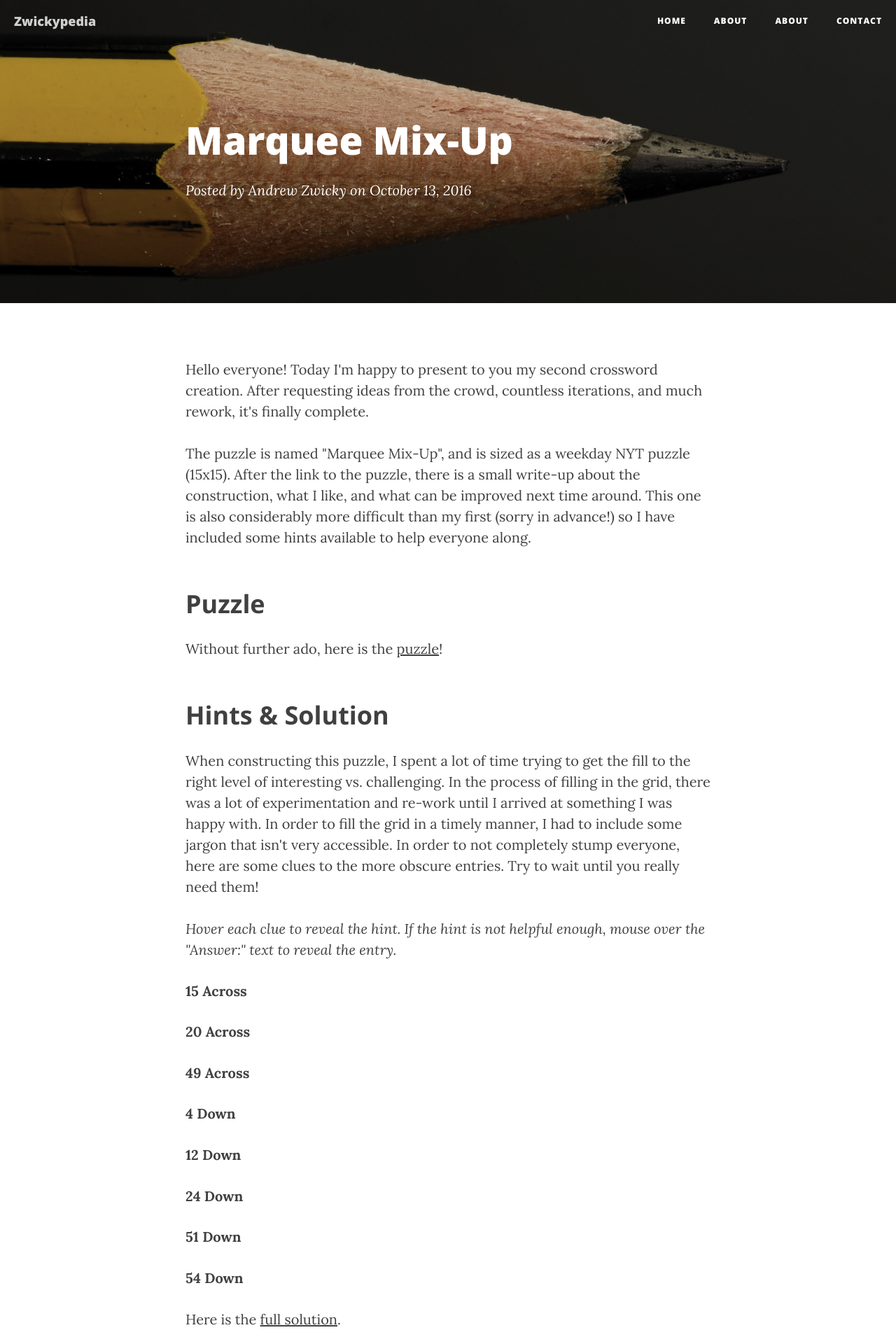
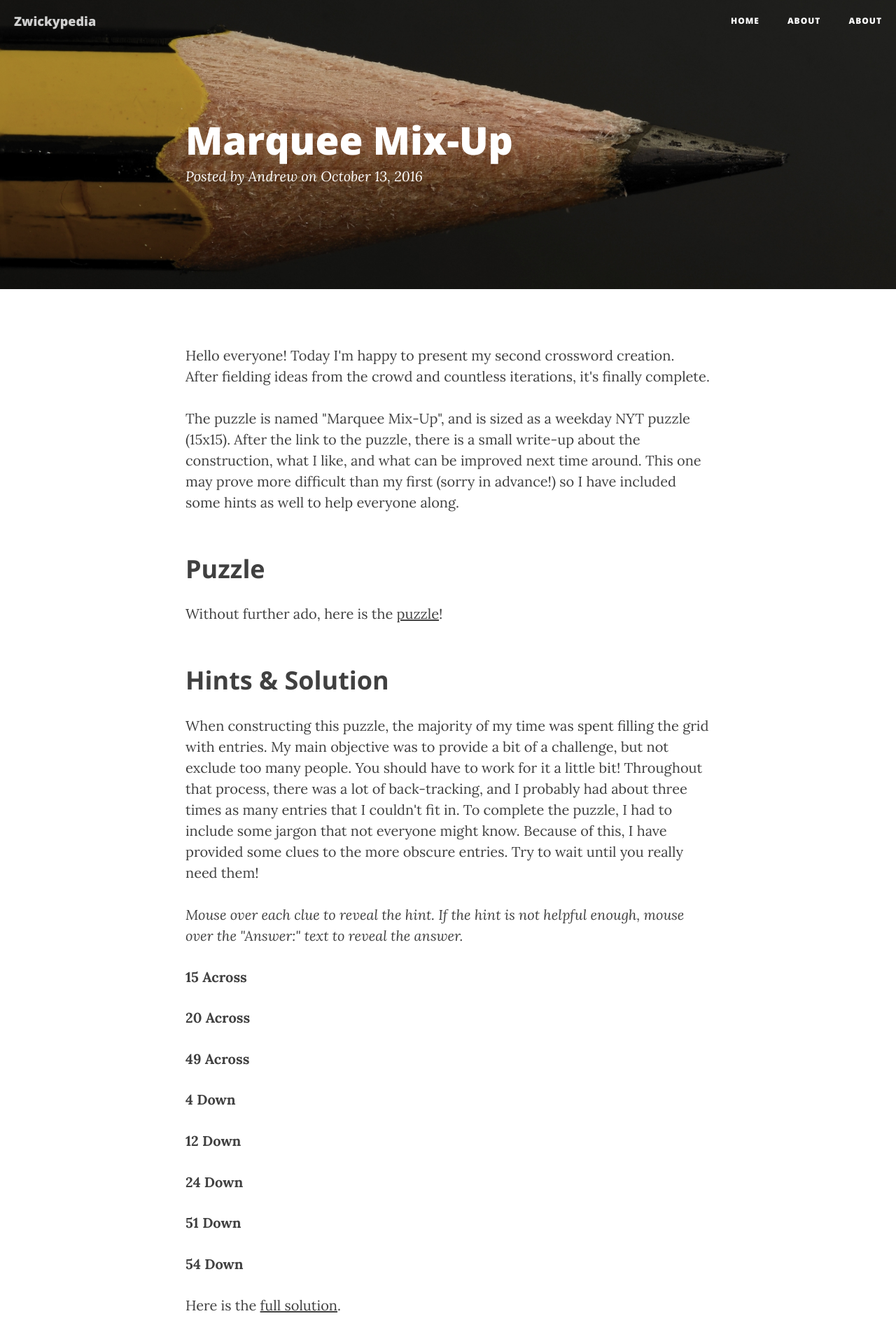
Before and after one commit to garth5689/garth5689.github.io, a Jekyll site: the page built from _posts/2016-10-13-crossword_marquee.markdown, in a window 1280 px wide. Shown: the top 1920 px of the page at 70% size. Built offline with Jekyll 4.4.1, drawn with Linux system fonts in a browser that asks for light colours; nearby versions of some CDN libraries; some of the changed text lies outside the part shown.

Commit message:
Style updates and content updates

```diff
--- a/_config.yml
+++ b/_config.yml
@@ -6,7 +6,6 @@
 description: ""
 baseurl: ""
 url: "http://andrewzwicky.github.io/"
-twitter_username: andrewzwicky
 github_username:  andrewzwicky
 facebook_username:  andrew.v.zwicky
 email_username:  andrew.zwicky@gmail.com
--- a/_posts/2016-10-13-crossword_marquee.markdown
+++ b/_posts/2016-10-13-crossword_marquee.markdown
@@ -1,23 +1,22 @@
 ---
 layout:     post
 title:      "Marquee Mix-Up"
-subtitle:   ""
 date:       2016-10-13 8:00:00
-author:     "Andrew Zwicky"
+author:     "Andrew"
 header-img: "img/Pencil_macro_2_kamranki.jpg"
 ---
 
-<p>Hello everyone! Today I'm happy to present to you my second crossword creation.  After requesting ideas from the crowd, countless iterations, and much rework, it's finally complete.</p>
+<p>Hello everyone! Today I'm happy to present my second crossword creation.  After fielding ideas from the crowd and countless iterations, it's finally complete.</p>
 
-<p>The puzzle is named "Marquee Mix-Up", and is sized as a weekday NYT puzzle (15x15).  After the link to the puzzle, there is a small write-up about the construction, what I like, and what can be improved next time around.  This one is also considerably more difficult than my first (sorry in advance!) so I have included some hints available to help everyone along.</p>
+<p>The puzzle is named "Marquee Mix-Up", and is sized as a weekday NYT puzzle (15x15).  After the link to the puzzle, there is a small write-up about the construction, what I like, and what can be improved next time around.  This one may prove more difficult than my first (sorry in advance!) so I have included some hints as well to help everyone along.</p>
 <!--break-->
 
 <h2 class="section-heading">Puzzle</h2>
 <p>Without further ado, here is the <a href="{{ site.url }}assets/MarqueeMixUp_Puzzle.pdf">puzzle</a>!</p>
 
 <h2 class="section-heading">Hints & Solution</h2>
-<p>When constructing this puzzle, I spent a lot of time trying to get the fill to the right level of interesting vs. challenging.  In the process of filling in the grid, there was a lot of experimentation and re-work until I arrived at something I was happy with.  In order to fill the grid in a timely manner, I had to include some jargon that isn't very accessible.  In order to not completely stump everyone, here are some clues to the more obscure entries.  Try to wait until you really need them!</p>
-<p><i>Hover each clue to reveal the hint.  If the hint is not helpful enough, mouse over the "Answer:" text to reveal the entry.</i></p>
+<p>When constructing this puzzle, the majority of my time was spent filling the grid with entries.  My main objective was to provide a bit of a challenge, but not exclude too many people.  You should have to work for it a little bit!  Throughout that process, there was a lot of back-tracking, and I probably had about three times as many entries that I couldn't fit in.  To complete the puzzle, I had to include some jargon that not everyone might know.  Because of this, I have provided some clues to the more obscure entries.  Try to wait until you really need them!</p>
+<p><i>Mouse over each clue to reveal the hint.  If the hint is not helpful enough, mouse over the "Answer:" text to reveal the answer.</i></p>
 
 <p><div style="display: inline-block;" class='hov' id='15A'><b>15 Across</b></div>
 <div id='15Arev' class='hovcontent'>This refers to the composition of the soil, and this type of soil is considered ideal for farming and gardening.  This soil contains approximately equal amounts of sand and silt, and slightly less clay.
@@ -32,7 +31,7 @@
 <div id='20AArev' class='hovcontent'>TUQUE</div></div></p>
 
 <p><div style="display: inline-block;" class='hov' id='49A'><b>49 Across</b></div>
-<div id='49Arev' class='hovcontent'>This one is pretty tough.  Air is typically refered to as being 'handled' when being circulated, and that is part of the acronym.
+<div id='49Arev' class='hovcontent'>Air is typically refered to as being 'handled' when being circulated.  This 'handling' is part of the acronym that I'm looking for.
 <br>
 <div style="display: inline-block;" class='hov' id='49AA'><b>Answer:</b></div>
 <div id='49AArev' class='hovcontent'>AHU</div></div></p>
@@ -70,7 +69,7 @@
 <p>Here is the <a href="{{ site.url }}assets/MarqueeMixUp_Solution.pdf">full solution</a>.</p>
 
 <h2 class="section-heading">Construction Notes</h2>
-<p>I don't remember exactly how I thought of this theme, but it appealed to me because of the many possibilities for theme clues.  For this theme, I generated many possibilities, many of which I can't find any longer, including:</p>
+<p>I don't remember exactly how I thought of this theme, but I thought it had enough appeal to follow through on, so I decided to come up with some possible theme entries.  The other theme entries that I brainstormed are lost somewhere, but I did manage to remember a few:</p>
 WARRENARONOFSKY (15)<br>
 DARRENBUFFET (12)<br>
 GARRISONFORD (12)<br>
@@ -84,19 +83,20 @@
 </ul></p>
 
 <p>As far as the clues go, I am fond of:
-<ul>
-<li>FATTONY</li>
-<li>PIMLICO</li>
-<li>KUBIAK</li>
-<li>DYNAMO</li>
-<li>SOCHI</li>
-</ul></p>
+<ul style="list-style-type:none">
+<li><b>FATTONY</b>  This one happened to fit nicely, and I really like the level of obscurity.  For Simpsons fans, it shouldn't be too bad and for others, a potential light bulb moment.</li>
+<li><b>PIMLICO</b>  Again, I think this entry is an appropriate level of obscure.  Some might know it right away, but I think a lot of people will need a few letters. </li>
+<li><b>KUBIAK</b>  Gary Kubiak brings current events into the mix, and the Super Bowl connection makes it a bit more accessible.</li>
+<li><b>DYNAMO</b>  I just like this word quite a bit, it's interesting and not seen very often.</li>
+</ul>
+</p>
 
+<h2 class="section-heading">Next Time</h2>
+<p>All-in-all, I'm pretty happy with the result.  If I had to pick some areas that I'd like to improve the next time around, I'd start with the acronym clues.  By the time I had finally finished the fill, I had spent so much time trying to get it perfect that I just wanted to be done with this one and start a fresh one.  As I was working, I remembered this <a href="https://blog.codinghorror.com/quantity-always-trumps-quality/">post</a>, and tried not to spend too much time trying to get everything perfect.</p>
 
-<h2 class="section-heading">Room For Improvement</h2>
-<p>While I do like the theme, I also think it doesn't really have a whole lot of punch.  Just swapping the first letters of names is fairly simple and leaves the rest of the name exactly the same.</p>
+<p>This time around, I didn't think everything was quite up to snuff to submit for potential publication, but my goal is to get something published in 2017.</p>
 
 <h2 class="section-heading">Thanks</h2>
-<p></p>
+<p>Thanks to Nancy Salomon and Jeff Chen, two experienced constructors who gave me very helpful feedback.  Thanks to everyone who submitted words.  I'll try to squeeze them in future puzzles.</p>
 
 Header Image By <a href="//commons.wikimedia.org/wiki/User:Kamranki" title="User:Kamranki">Kamranki</a> - <span class="int-own-work" lang="en">Own work</span>, <a href="http://creativecommons.org/licenses/by-sa/4.0" title="Creative Commons Attribution-Share Alike 4.0">CC BY-SA 4.0</a>, <a href="https://commons.wikimedia.org/w/index.php?curid=44110847">Link</a>
--- a/contact.html
+++ b/contact.html
@@ -1,9 +1,10 @@
 ---
 layout: page
-title: "Contact"
 description: "Have questions? I have answers (maybe)."
 header-img: "img/contact-bg.jpg"
 ---
+<!--title: "Contact" -->
+<!--was removed to stop the contact page from showing up at the navbar at the top-->
 
 <p>Want to get in touch with me? Fill out the form below to send me a message and I will try to get back to you within 24 hours!</p>
 <!-- Contact Form - Enter your email address on line 19 of the mail/contact_me.php file to make this form work. -->
--- a/css/clean-blog.css
+++ b/css/clean-blog.css
@@ -244,6 +244,25 @@
   color: #0085a1;
   text-decoration: underline;
 }
+.post-excerpt {
+  display: block;
+  overflow: hidden;
+  position: relative;
+  background: #fff;
+}
+
+.post-excerpt:after {
+  position: absolute;
+  bottom: 0;
+  height: 100%;
+  width: 100%;
+  content: "";
+  background: linear-gradient(to top,
+     rgba(255,255,255, 1) 5%,
+     rgba(255,255,255, 0) 50%
+  );
+  pointer-events: none; /* so the text is still selectable */
+}
 @media only screen and (min-width: 768px) {
   .post-preview > a > .post-title {
     font-size: 36px;
--- a/index.html
+++ b/index.html
@@ -11,7 +11,7 @@
         </h2>
     </a>
     <div class="post-excerpt">{{ post.excerpt }}</div>
-    <a class=btn href="{{ post.url | prepend: site.baseurl }}">Read More</a>
+    <a class="btn" href="{{ post.url | prepend: site.baseurl }}">Read More</a>
     <p class="post-meta">Posted by {% if post.author %}{{ post.author }}{% else %}{{ site.title }}{% endif %} on {{ post.date | date: "%B %-d, %Y" }}</p>
 </div>
 <hr>
```
